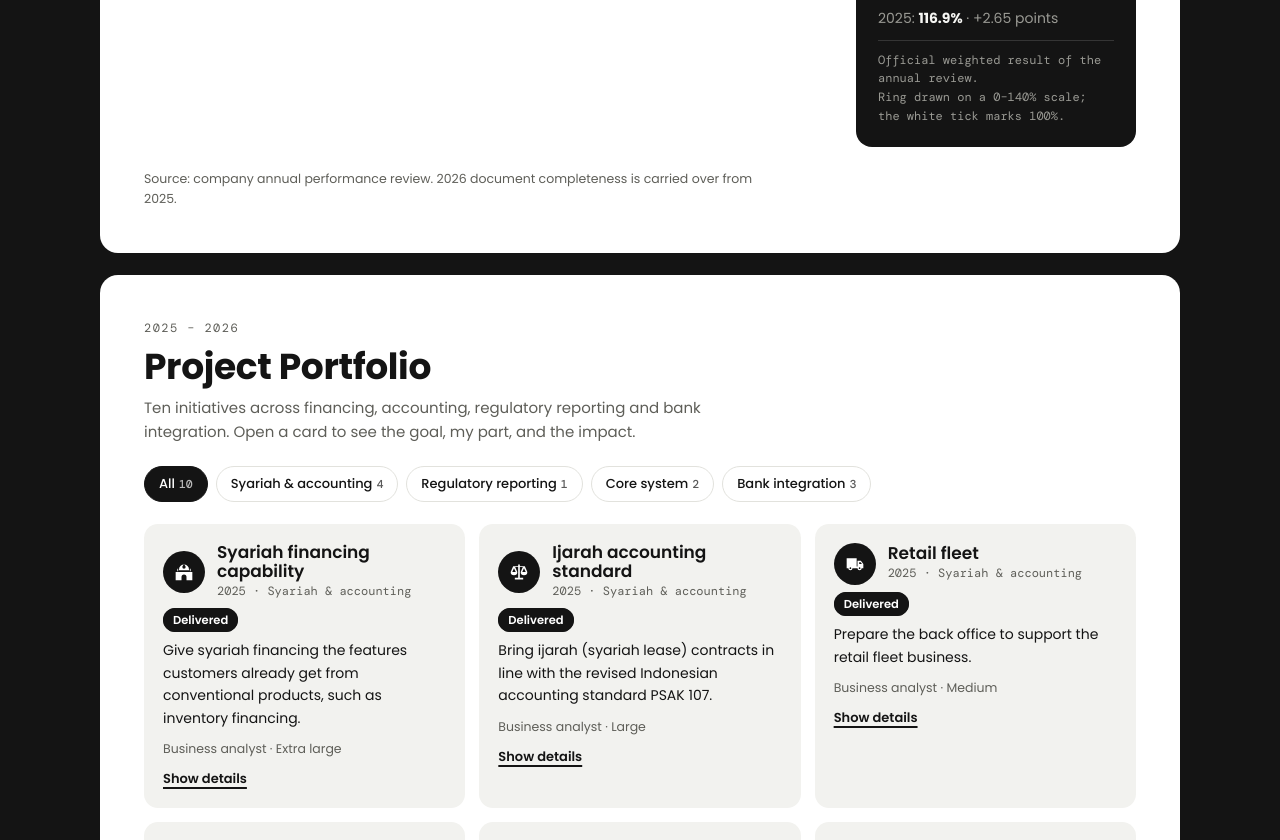
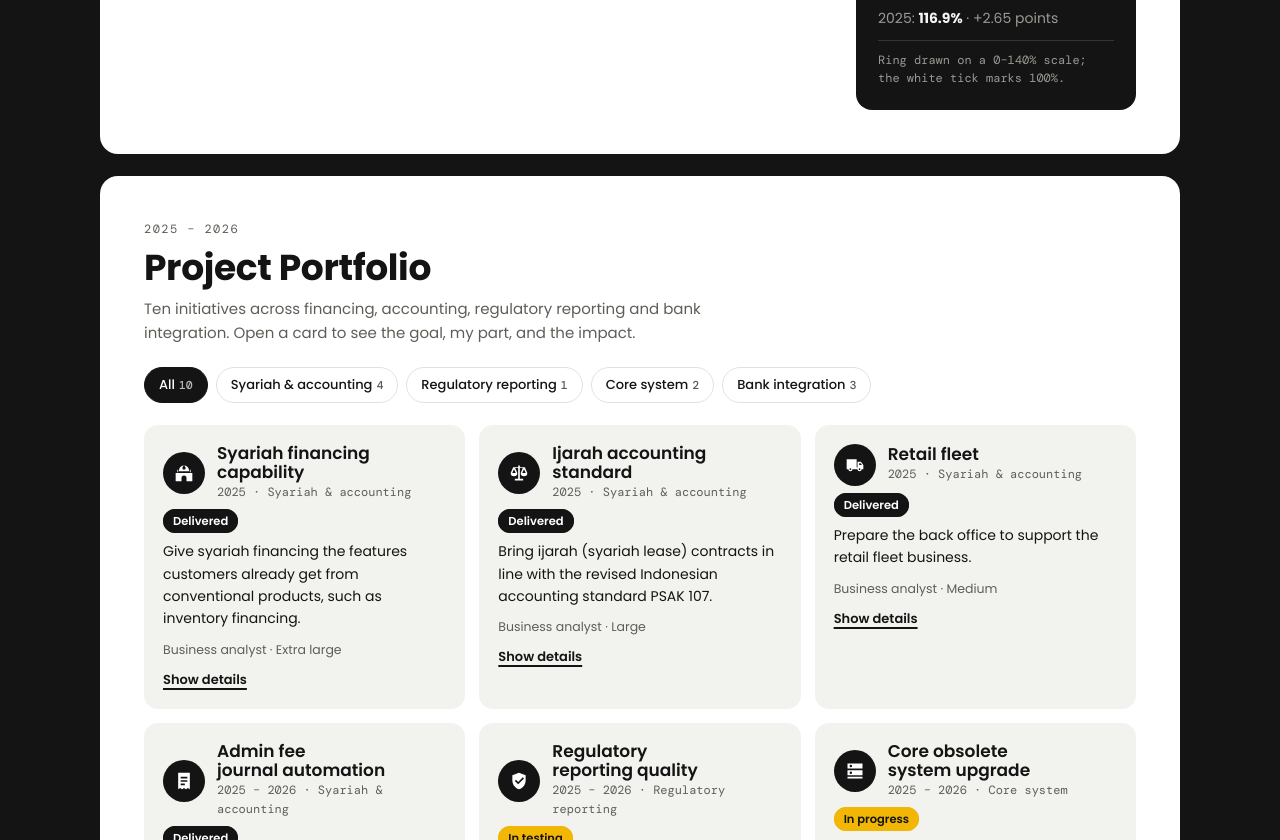
Before and after one commit to RizkyAdhiNugroho/porto, a plain HTML site: page index.html in a window 1280 px wide. Shown: the part 1501-2341 px from the top of the page. Drawn offline with nearby package versions, Linux system fonts and the light colour scheme.

Commit message:
index.html
V3

```diff
--- a/index.html
+++ b/index.html
@@ -4,7 +4,7 @@
 <link rel="preconnect" href="https://fonts.gstatic.com" crossorigin>
 <link rel="stylesheet" href="https://fonts.googleapis.com/css2?family=Poppins:wght@300;400;500;600;700;800&family=DM+Mono:wght@400;500&display=swap">
 <style>
-/* Layout: black frame + white rounded sheets, carried over from the 2023/2026 deck; tab bar on the frame */
+/* Layout: black frame + white rounded sheets; tab bar on the frame */
 :root {
   --frame: #141414;
   --frame-ink: #F5F5F2;
@@ -339,10 +339,9 @@ a { color: inherit; }
         </svg>
         <span class="big" id="ovBig">119.5%</span>
         <span class="cmp" id="ovCmp"></span>
-        <p class="formula">Official weighted result of the annual review.<br>Ring drawn on a 0–140% scale; the white tick marks 100%.</p>
+        <p class="formula">Ring drawn on a 0–140% scale; the white tick marks 100%.</p>
       </aside>
     </div>
-    <p class="fineprint">Source: company annual performance review. 2026 document completeness is carried over from 2025.</p>
   </section>
 
   <!-- PROJECTS -->
@@ -439,7 +438,6 @@ a { color: inherit; }
     { key: "doc",   name: "Document completeness", note: "Full delivery document set",   w: 11, v: { 2025: 110.69, 2026: 110.69 } },
     { key: "qual",  name: "Project quality",     note: "Quality control & user rating",   w: 26, v: { 2025: 121.31, 2026: 119.85 } },
   ];
-  // Official overall scores from the annual review (include a component not shown on this page)
   const OVERALL = { 2025: 116.89, 2026: 119.54 };
   const MAX = 140;
   const overall = (y) => OVERALL[y];
```
